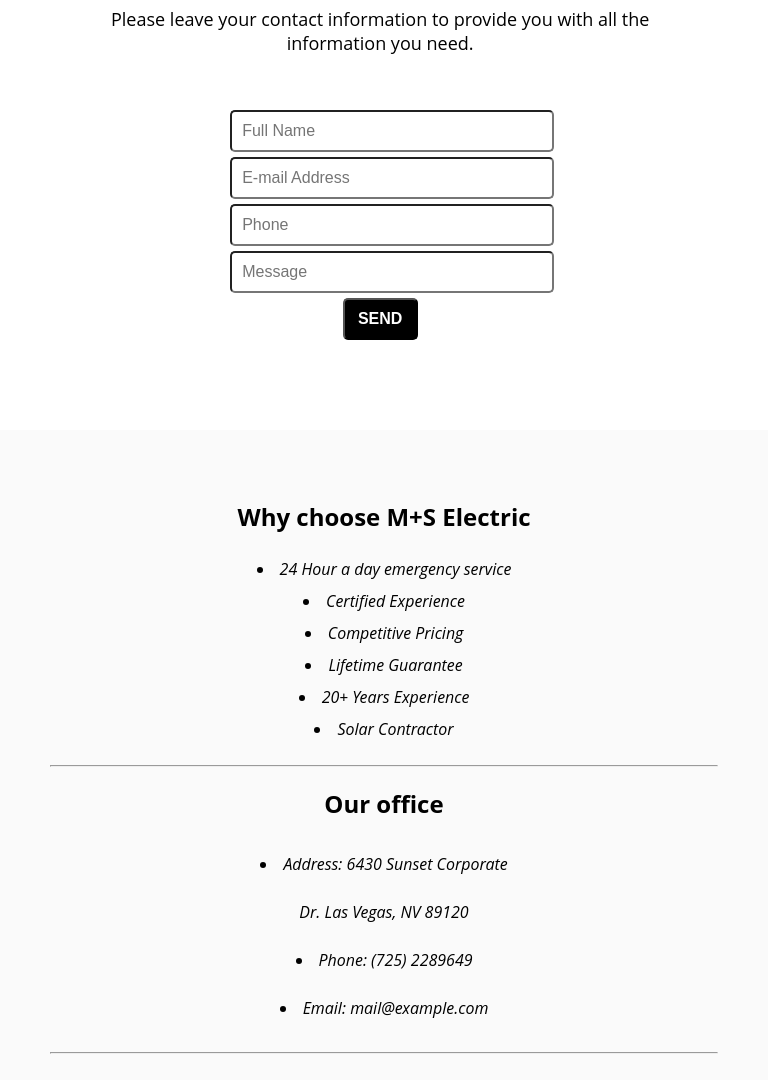
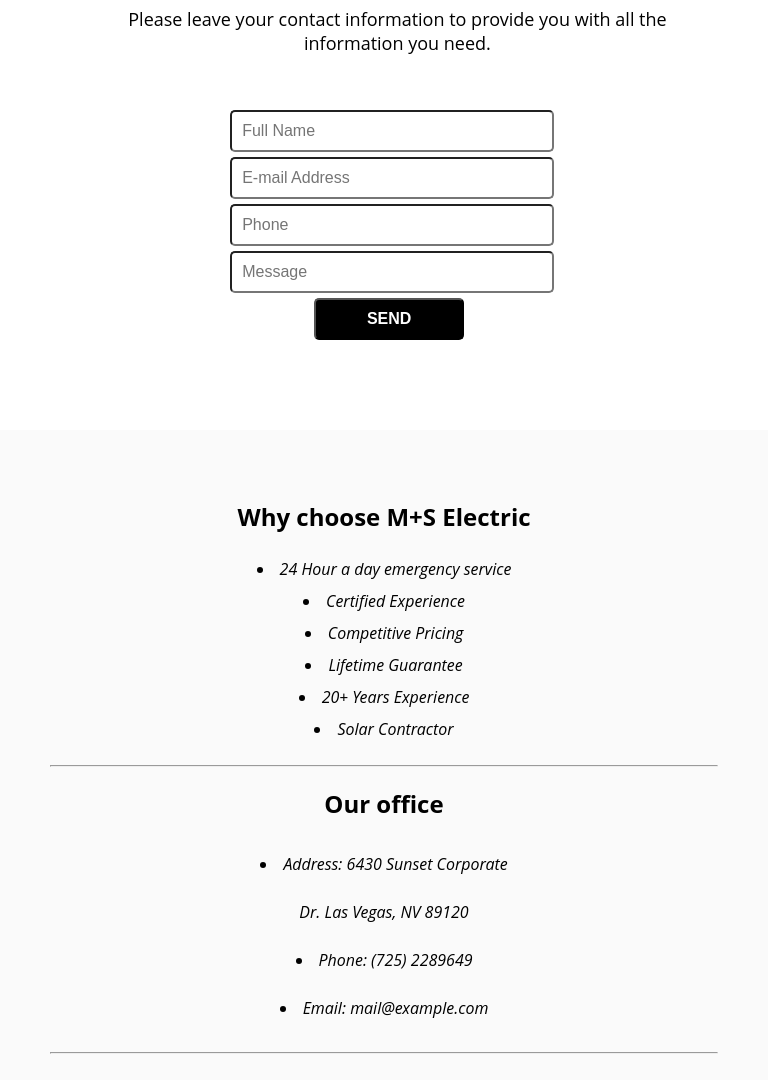
Before and after one commit to oldanirenzo/master-dealer-landing-page, a React (Create React App) app: page / in a window 768 px wide. Shown: the part 774-1854 px from the top of the page. Built offline with nearby package versions, Linux system fonts and the light colour scheme.

Commit message:
Changes in the contact  css

```diff
--- a/src/assets/css/contact.css
+++ b/src/assets/css/contact.css
@@ -64,7 +64,9 @@
 
 @media screen and (max-width: 1024px) {
   .contact-form input[type="submit"] {
+    width: 50%;
     margin-left: auto;
+    margin-right: auto;
   }
 }
 
@@ -77,9 +79,13 @@
   .contact-form {
     margin-left: 10%;
   }
+  .contact-info h1,
+  .contact-info p {
+    margin-left: 15%;
+  }
 
   .contact-form input[type="submit"] {
-    width: 25%;
+    margin-left: 28%;
   }
 }
 
```
